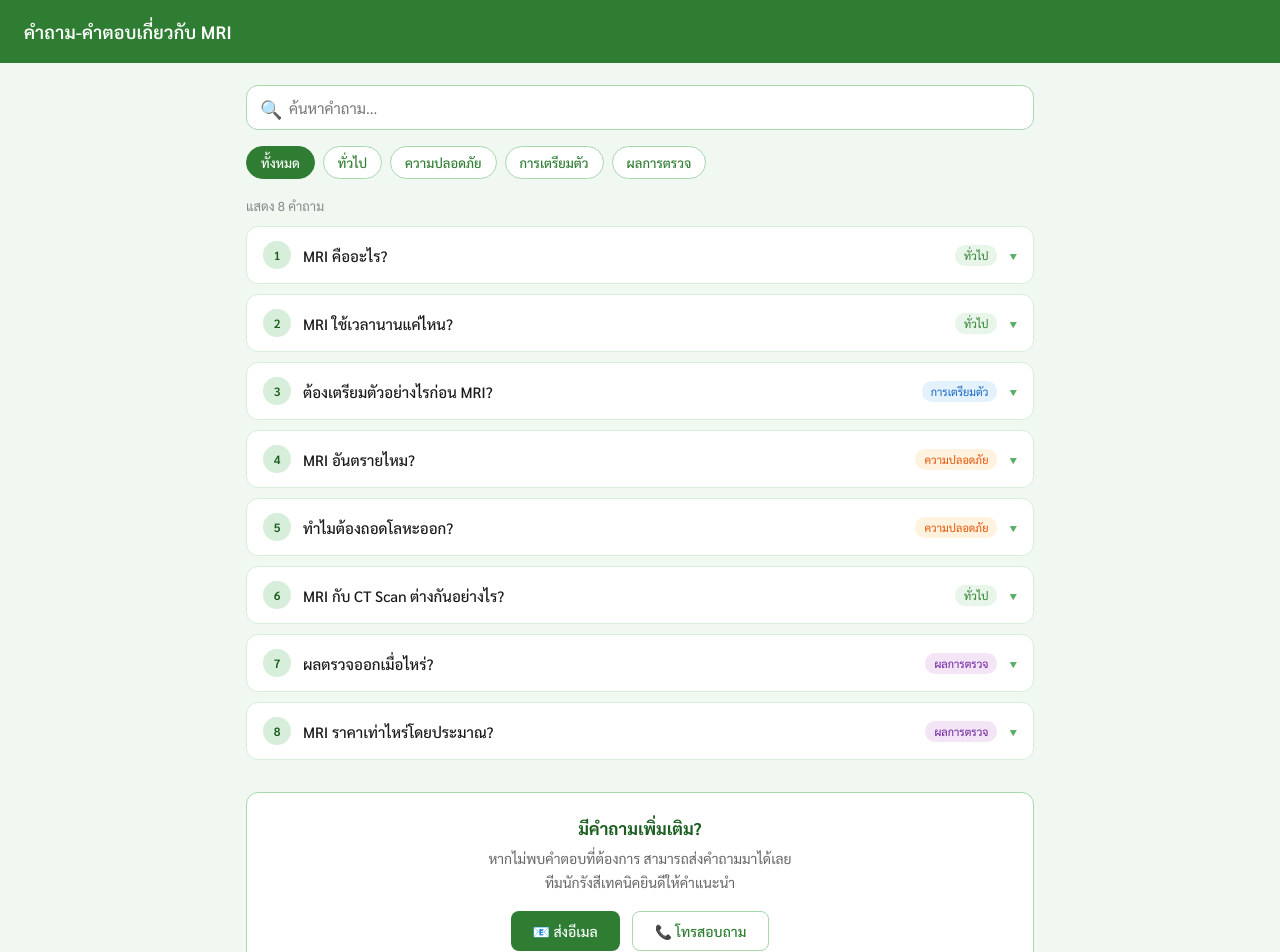
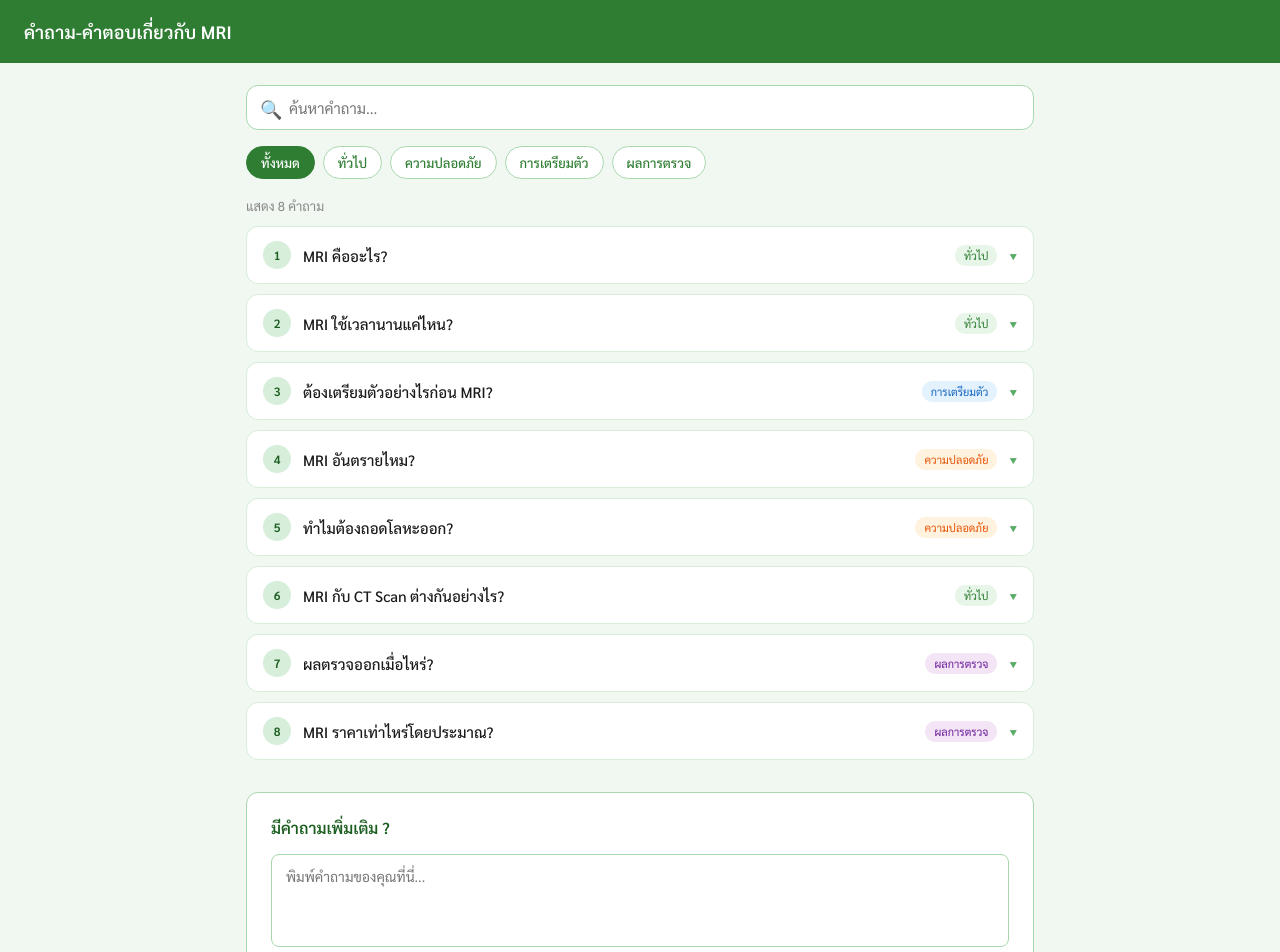
Before and after one commit to fundee1743/mri-qa-site, a React (Vite) app: page / in a window 1280 px wide. Shown: the top 952 px of the page. Built offline with nearby package versions, Linux system fonts and the light colour scheme.

Commit message:
Segment 14D: visitor question submit box, appears live in Q&A list

```diff
--- a/src/App.jsx
+++ b/src/App.jsx
@@ -104,6 +104,9 @@ export default function App() {
   const [newCat, setNewCat]             = useState("");
   const [catErr, setCatErr]             = useState("");
   const [toast, setToast]               = useState("");
+  const [submitQ, setSubmitQ]           = useState("");
+  const [submitErr, setSubmitErr]       = useState("");
+  const [submitDone, setSubmitDone]     = useState(false);
 
   // ----------------------------------------------------------
   // SEGMENT 7 — DATA LOADING & HASH-BASED ADMIN TRIGGER
@@ -244,6 +247,26 @@ export default function App() {
     saveCats(newCats, newColors);
     setCatErr("");
     showToast(`🗑️ ลบหมวดหมู่ "${name}" สำเร็จ`);
+  };
+
+  // ----------------------------------------------------------
+  // SEGMENT 9C — VISITOR QUESTION SUBMIT LOGIC
+  // Adds the question to the Q&A list with a placeholder answer.
+  // Admin can edit it later to add a proper answer.
+  // ----------------------------------------------------------
+  const handleSubmitQuestion = () => {
+    if (!submitQ.trim()) { setSubmitErr("กรุณากรอกคำถามก่อนส่ง"); return; }
+    const newItem = {
+      id: Date.now(),
+      cat: cats[0] || "ทั่วไป",
+      q: submitQ.trim(),
+      a: "⏳ อยู่ระหว่างรอคำตอบจากผู้เชี่ยวชาญ",
+    };
+    saveQA([...qaList, newItem]);
+    setSubmitQ("");
+    setSubmitErr("");
+    setSubmitDone(true);
+    setTimeout(() => setSubmitDone(false), 3000);
   };
 
   if (!loaded) return (
@@ -533,17 +556,32 @@ export default function App() {
               ))}
             </div>
 
-            {/* -- SEGMENT 14D: Contact section -- */}
-            <div style={{ marginTop: 32, background: "white", borderRadius: 12, border: `1.5px solid ${G[200]}`, padding: 24, textAlign: "center" }}>
-              <h3 style={{ color: G[800], fontSize: 17, marginBottom: 8 }}>มีคำถามเพิ่มเติม?</h3>
-              <p style={{ color: "#666", fontSize: 14, marginBottom: 16, lineHeight: 1.7 }}>
-                หากไม่พบคำตอบที่ต้องการ สามารถส่งคำถามมาได้เลย<br />
-                ทีมนักรังสีเทคนิคยินดีให้คำแนะนำ
-              </p>
-              <div style={{ display: "flex", gap: 12, justifyContent: "center", flexWrap: "wrap" }}>
-                <button style={{ ...btn({ background: G[600], color: "white", border: "none", borderRadius: 8, padding: "10px 22px" }) }}>📧 ส่งอีเมล</button>
-                <button style={{ ...btn({ borderColor: G[200], borderRadius: 8, color: G[600], padding: "10px 22px" }) }}>📞 โทรสอบถาม</button>
-              </div>
+            {/* -- SEGMENT 14D: Visitor question submission -- */}
+            <div style={{ marginTop: 32, background: "white", borderRadius: 12, border: `1.5px solid ${G[200]}`, padding: 24 }}>
+              <h3 style={{ color: G[800], fontSize: 16, fontWeight: 600, marginBottom: 16 }}>มีคำถามเพิ่มเติม ?</h3>
+
+              {submitDone ? (
+                <div style={{ background: G[50], border: `1.5px solid ${G[200]}`, borderRadius: 8, padding: "14px 16px", textAlign: "center" }}>
+                  <p style={{ color: G[600], fontSize: 14, fontWeight: 600 }}>✅ ส่งคำถามเรียบร้อยแล้ว</p>
+                  <p style={{ color: "#888", fontSize: 13, marginTop: 4 }}>คำถามของคุณจะปรากฏในรายการด้านบน</p>
+                </div>
+              ) : (
+                <>
+                  <textarea
+                    value={submitQ}
+                    onChange={e => { setSubmitQ(e.target.value); setSubmitErr(""); }}
+                    onKeyDown={e => e.key === "Enter" && !e.shiftKey && (e.preventDefault(), handleSubmitQuestion())}
+                    rows={3}
+                    placeholder="พิมพ์คำถามของคุณที่นี่..."
+                    style={{ width: "100%", padding: "10px 14px", borderRadius: 8, border: `1.5px solid ${submitErr ? "#e53935" : G[200]}`, fontSize: 14, fontFamily: "'Sarabun',sans-serif", outline: "none", resize: "none", lineHeight: 1.7, boxSizing: "border-box", marginBottom: 10 }}
+                  />
+                  {submitErr && <p style={{ color: "#e53935", fontSize: 12, marginBottom: 8 }}>{submitErr}</p>}
+                  <button onClick={handleSubmitQuestion}
+                    style={{ ...btn({ background: G[600], color: "white", border: "none", borderRadius: 8, padding: "10px 22px", fontSize: 14 }) }}>
+                    ส่งคำถาม
+                  </button>
+                </>
+              )}
             </div>
 
             {/* -- SEGMENT 14E: Footer disclaimer -- */}
```
